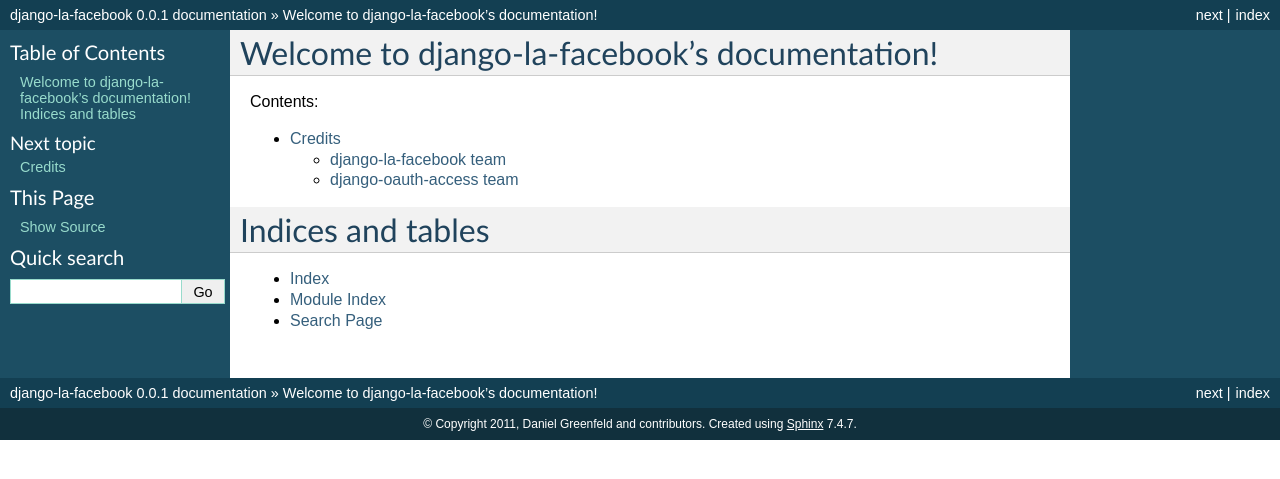
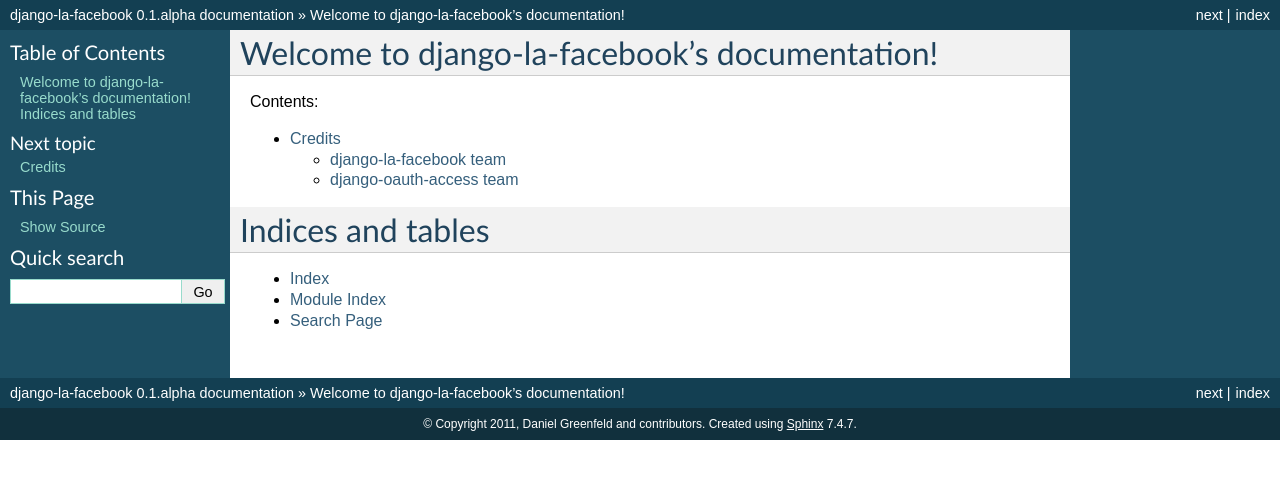
Before and after one commit to pydanny/django-la-facebook, a Sphinx documentation site: the page built from docs/index.rst, in a window 1280 px wide. Shown: the top 479 px of the page. Built offline with Sphinx 7.4.7, drawn with Linux system fonts in a browser that asks for light colours; pages that are not in the unit, such as notebooks, are missing from menus.

Commit message:
version bits

```diff
--- a/docs/conf.py
+++ b/docs/conf.py
@@ -50,7 +50,7 @@
 # The short X.Y version.
 version = '0.1'
 # The full version, including alpha/beta/rc tags.
-release = '0.0.1'
+release = '0.1.alpha'
 
 # The language for content autogenerated by Sphinx. Refer to documentation
 # for a list of supported languages.
--- a/setup.py
+++ b/setup.py
@@ -2,7 +2,7 @@
 
 setup(
     name = "django-la-facebook",
-    version = "0.1.dev20",
+    version = "0.1.alpha",
     author = "pydanny",
     author_email = "pydanny@pydanny.com",
     description = "Definitive facebook auth for Django",
```
